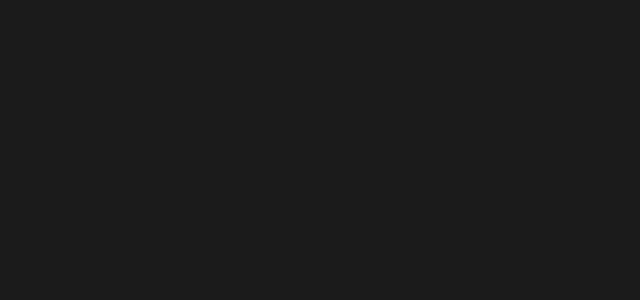
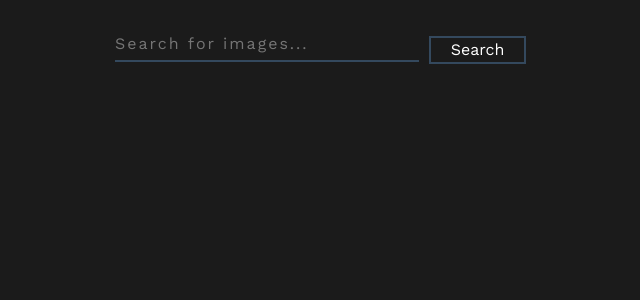
Before and after one commit to PJMantoss/image-search-app, a React (Create React App) app: page / in a window 1280 px wide. Shown: the top 300 px of the page, without its empty margins (368-1008 px from the left). Built offline with nearby package versions, Linux system fonts and the light colour scheme.

Commit message:
update AppRouter

```diff
--- a/src/AppRouter.js
+++ b/src/AppRouter.js
@@ -1,11 +1,14 @@
 import React from 'react';
 import { HashRouter, Switch, Route} from 'react-router-dom';
+import App from './App';
+import {ImageView} from './ImageView/ImageView';
 
 export const AppRouter = () => {
     return (
         <HashRouter>
             <Switch>
-
+                <Route path="/" component={App} exact />
+                <Route path="/image/:id" component={ImageView} />
             </Switch>
         </HashRouter>
     )
```
